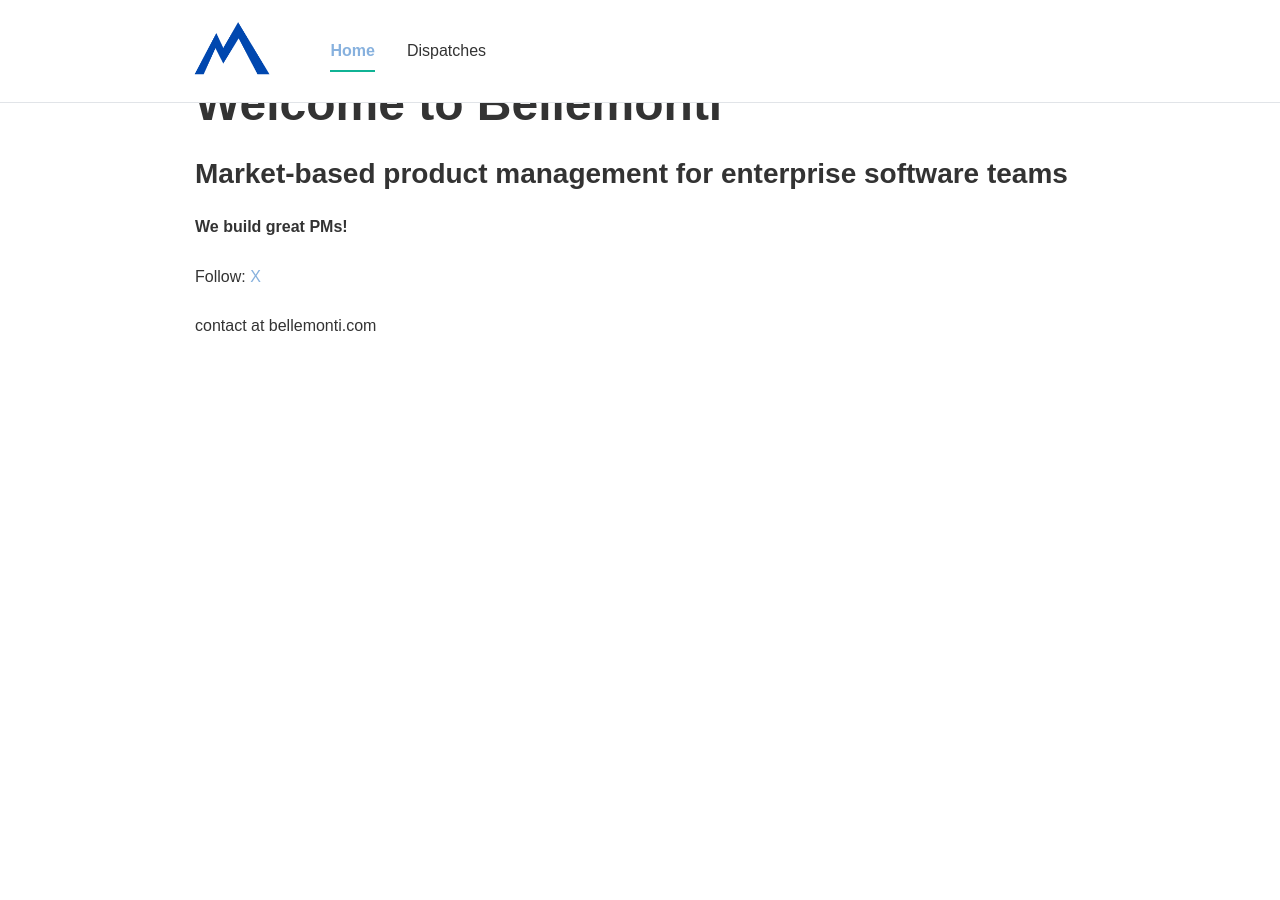
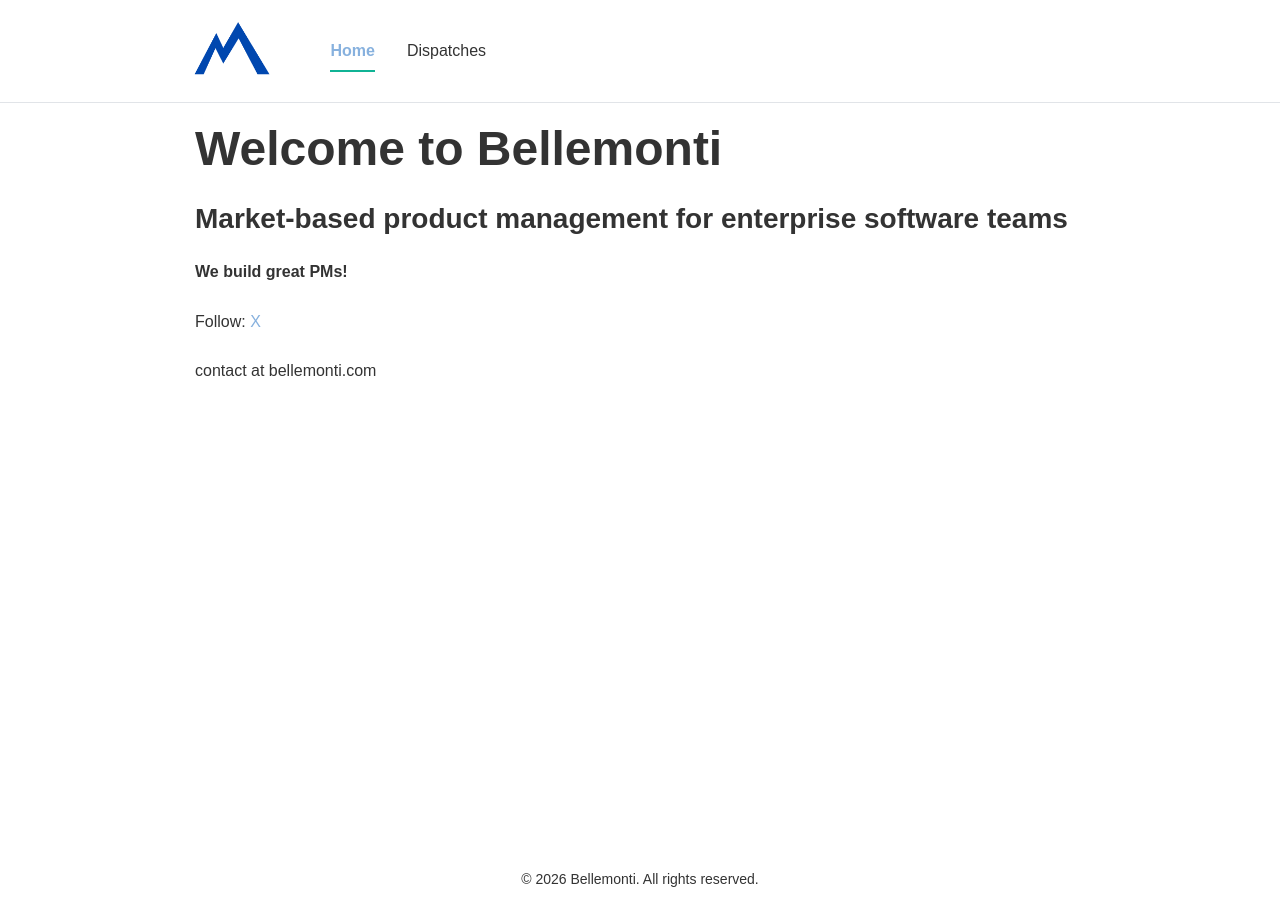
Before and after one commit to gibbygee/bellemonti-website, a Jekyll site: the page built from _pages/home.md, in a window 1280 px wide and 900 px high. Built offline with Jekyll 4.4.1, drawn with Linux system fonts in a browser that asks for light colours.

Commit message:
Adjust content padding to 120px to prevent header overlap
🤖 Generated with [Claude Code](https://claude.com/claude-code)

Co-Authored-By: Claude Sonnet 4.5 <noreply@anthropic.com>

```diff
--- a/_sass/_base.scss
+++ b/_sass/_base.scss
@@ -36,8 +36,8 @@ body {
 
 // Site Content - Account for fixed header
 .site-content {
-  padding-top: 75px;
-  min-height: calc(100vh - 75px);
+  padding-top: 120px;
+  min-height: calc(100vh - 120px);
 }
 
 // Links
```
